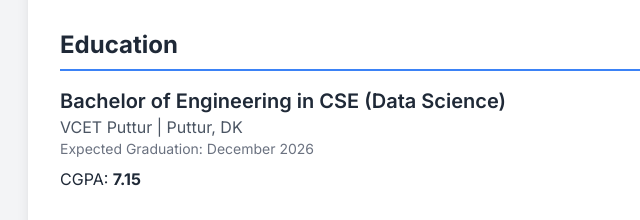
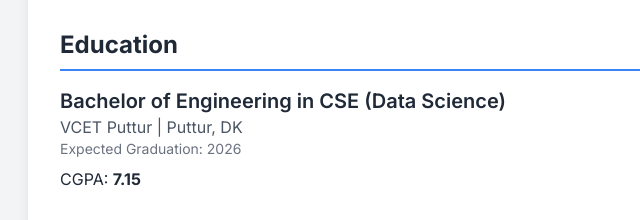
Before and after one commit to Nishankumar1/My-Resume, a plain HTML site: page index.html in a window 1280 px wide. Shown: the part 954-1174 px from the top of the page, 164-804 px from the left. Drawn offline with nearby package versions, Linux system fonts and the light colour scheme.

Commit message:
Fixed a typo

```diff
--- a/index.html
+++ b/index.html
@@ -133,7 +133,7 @@
             </h3>
             <p class="text-md text-gray-600">VCET Puttur | Puttur, DK</p>
             <p class="text-sm text-gray-500">
-              Expected Graduation: December 2026
+              Expected Graduation: 2026
             </p>
             <p class="mt-2 text-base">CGPA: <strong>7.15</strong></p>
           </div>
```
